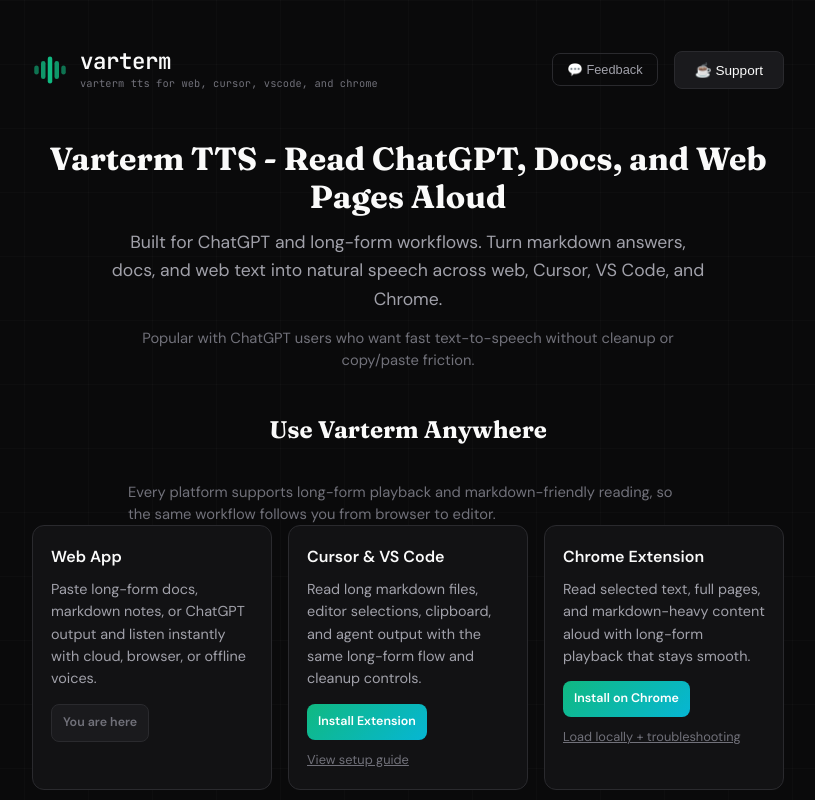
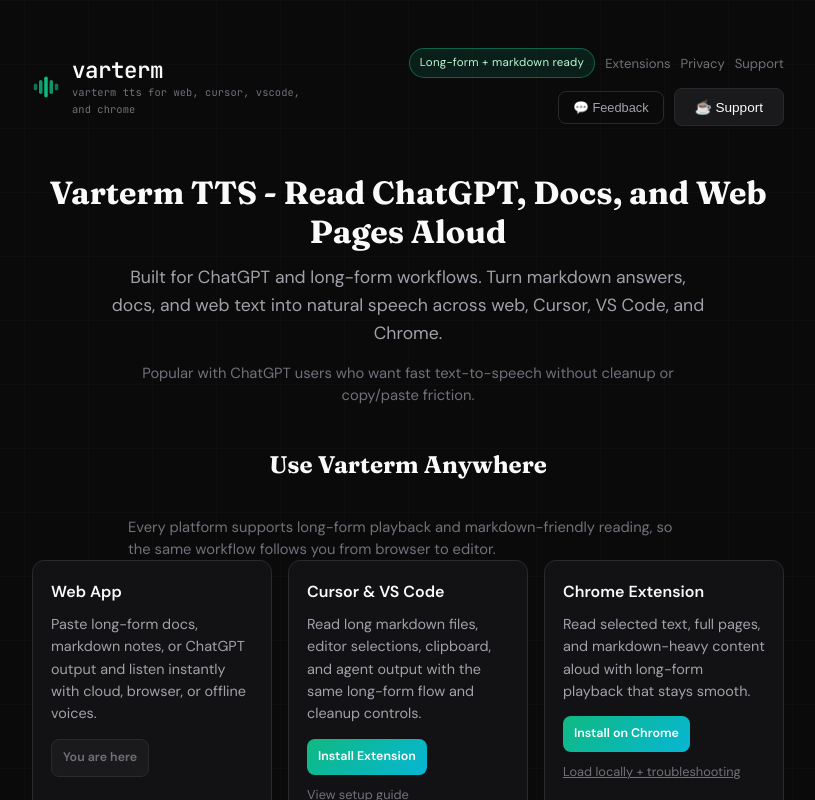
Before and after one commit to varterm/platform, a Next.js app: page / in a window 1280 px wide. Shown: the top 800 px of the page, without its empty margins (232-1047 px from the left). Built offline with nearby package versions, Linux system fonts and the light colour scheme; no server answers.

Commit message:
fix: update contact email and GitHub issue link in support and privacy pages
- Changed contact email from jc@jc.io to support@varterm.com for better user support.
- Updated GitHub issue reporting link to point to the correct repository for issue tracking.

```diff
--- a/app/page.js
+++ b/app/page.js
@@ -548,6 +548,16 @@
           </div>
         </div>
         <div className={styles.headerRight}>
+          <span className={styles.liveBadge}>Long-form + markdown ready</span>
+          <Link className={styles.headerLink} href="/extensions">
+            Extensions
+          </Link>
+          <Link className={styles.headerLink} href="/privacy">
+            Privacy
+          </Link>
+          <Link className={styles.headerLink} href="/support">
+            Support
+          </Link>
           <button className={styles.feedbackBtn} onClick={() => setShowFeedbackModal(true)}>
             <span>💬 Feedback</span>
           </button>
@@ -1068,6 +1078,23 @@
           {toast.message}
         </div>
       )}
+
+      <footer className={styles.footer}>
+        <div className={styles.footerTop}>
+          <h2>Varterm TTS</h2>
+          <p>
+            Built for ChatGPT answers, long-form docs, and markdown-heavy content across web,
+            editor, and browser workflows.
+          </p>
+        </div>
+        <div className={styles.footerLinks}>
+          <Link href="/extensions">Extensions</Link>
+          <Link href="/long-form-tts">Long-form guide</Link>
+          <Link href="/markdown-to-speech">Markdown guide</Link>
+          <Link href="/privacy">Privacy</Link>
+          <Link href="/support">Support</Link>
+        </div>
+      </footer>
     </div>
   );
 }
--- a/app/page.module.css
+++ b/app/page.module.css
@@ -58,7 +58,30 @@
 .headerRight {
   display: flex;
   align-items: center;
-  gap: 16px;
+  gap: 10px;
+  flex-wrap: wrap;
+  justify-content: flex-end;
+}
+
+.liveBadge {
+  display: inline-block;
+  padding: 5px 10px;
+  border-radius: 999px;
+  border: 1px solid rgba(16, 185, 129, 0.45);
+  background: rgba(16, 185, 129, 0.12);
+  color: #bbf7d0;
+  font-size: 0.72rem;
+  letter-spacing: 0.02em;
+}
+
+.headerLink {
+  color: var(--text-muted);
+  text-decoration: none;
+  font-size: 0.82rem;
+}
+
+.headerLink:hover {
+  color: var(--accent);
 }
 
 .planBadge {
@@ -1587,3 +1610,40 @@
   font-size: 1.1rem;
   color: var(--text-primary);
 }
+
+.footer {
+  margin-top: 48px;
+  padding-top: 28px;
+  border-top: 1px solid var(--border);
+}
+
+.footerTop h2 {
+  font-family: 'Fraunces', Georgia, serif;
+  font-size: 1.25rem;
+  margin-bottom: 6px;
+}
+
+.footerTop p {
+  color: var(--text-secondary);
+  max-width: 760px;
+  font-size: 0.94rem;
+}
+
+.footerLinks {
+  margin-top: 14px;
+  display: flex;
+  flex-wrap: wrap;
+  gap: 10px 14px;
+}
+
+.footerLinks a {
+  font-size: 0.86rem;
+  color: var(--text-muted);
+  text-decoration: none;
+  border-bottom: 1px dotted var(--border-light);
+}
+
+.footerLinks a:hover {
+  color: var(--accent);
+  border-bottom-color: var(--accent);
+}
--- a/app/privacy/page.js
+++ b/app/privacy/page.js
@@ -115,7 +115,7 @@
           <h2>Contact</h2>
           <p>
             For privacy questions, contact us at{' '}
-            <a href="mailto:jc@jc.io">jc@jc.io</a>.
+            <a href="mailto:support@varterm.com">support@varterm.com</a>.
           </p>
         </section>
       </main>
--- a/app/support/page.js
+++ b/app/support/page.js
@@ -27,7 +27,7 @@
         <section>
           <h2>Contact</h2>
           <p>
-            Email: <a href="mailto:jc@jc.io">jc@jc.io</a>
+            Email: <a href="mailto:support@varterm.com">support@varterm.com</a>
           </p>
         </section>
 
@@ -41,7 +41,7 @@
               <Link href="/privacy">Privacy policy</Link>
             </li>
             <li>
-              <a href="https://github.com/cntrlne/varterm/issues" target="_blank" rel="noreferrer">
+              <a href="https://github.com/cntrlne/varterm-vscode/issues" target="_blank" rel="noreferrer">
                 Report an issue on GitHub
               </a>
             </li>
```
